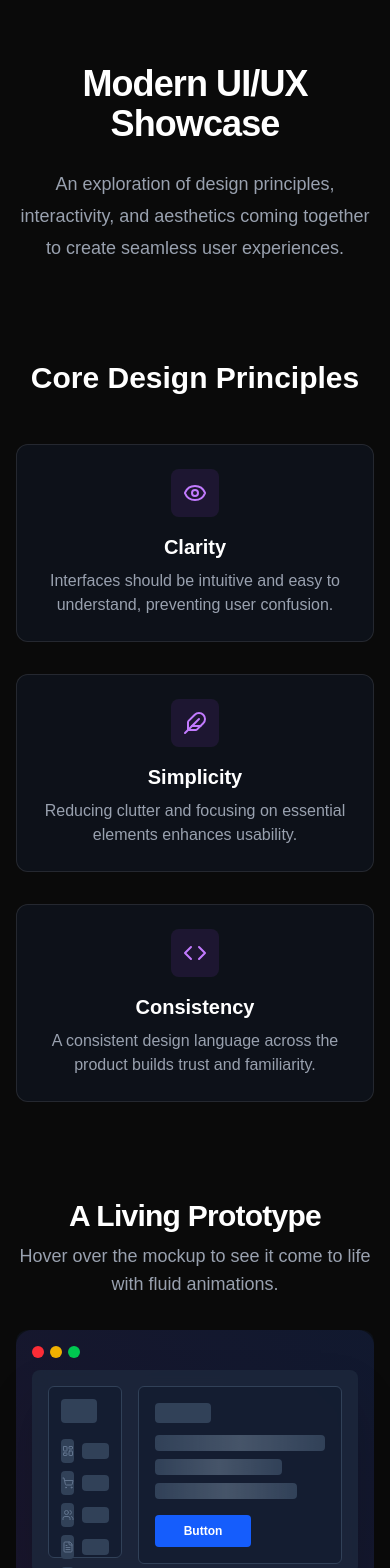
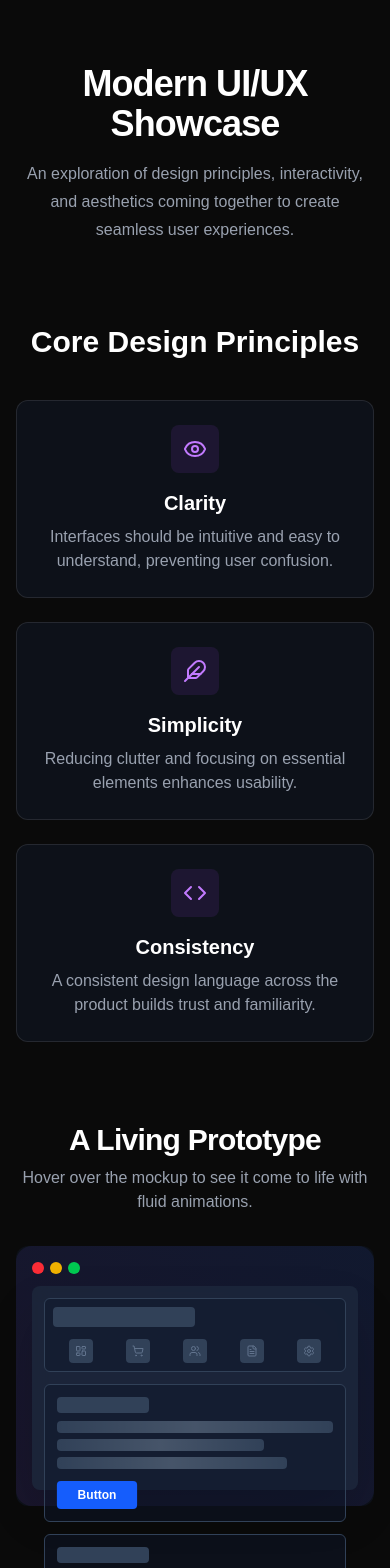
Before and after one commit to majid-dev81/idraxiom, a Next.js app: page /demo-uiux in a window 390 px wide. Shown: the top 1568 px of the page. Built offline with nearby package versions, Linux system fonts and the light colour scheme.

Commit message:
fix: improve mobile responsiveness for demo-uiux and demo-system

```diff
--- a/src/app/demo-system/page.tsx
+++ b/src/app/demo-system/page.tsx
@@ -6,7 +6,8 @@
 import type { FC } from 'react';
 import { motion, type Transition } from 'framer-motion';
 import { Bar, BarChart, CartesianGrid, Line, LineChart, ResponsiveContainer, Tooltip, XAxis, YAxis } from 'recharts';
-import { Layers, Activity, Clock, AlertTriangle, Cpu, Database, Server, ChevronRight } from 'lucide-react';
+// Added ChevronDown for the responsive architecture diagram
+import { Layers, Activity, Clock, AlertTriangle, Cpu, Database, Server, ChevronRight, ChevronDown } from 'lucide-react';
 
 // --- MOCK DATA FOR CHARTS ---
 
@@ -45,10 +46,10 @@
  */
 const KpiCard: FC<KpiCardProps> = ({ title, value, icon: Icon, borderColor }) => (
   <motion.div
-    className="relative p-6 rounded-xl bg-[#161B22] border border-transparent overflow-hidden"
+    // RESPONSIVE CHANGE: Adjusted padding for smaller screens
+    className="relative p-4 sm:p-6 rounded-xl bg-[#161B22] border border-transparent overflow-hidden"
     whileHover={{ y: -5, boxShadow: `0 0 20px ${borderColor}` }}
     style={{
-      // Creates a glowing gradient border effect
       backgroundImage: `
         linear-gradient(to right, #161B22, #161B22),
         linear-gradient(90deg, #00A9FF, #A076F9, #16a34a)
@@ -60,7 +61,8 @@
     <div className="flex items-center justify-between">
       <div>
         <p className="text-gray-400 text-sm">{title}</p>
-        <p className="text-3xl font-bold text-white">{value}</p>
+        {/* RESPONSIVE CHANGE: Adjusted font size for the value */}
+        <p className="text-2xl sm:text-3xl font-bold text-white">{value}</p>
       </div>
       <Icon className="h-8 w-8 text-cyan-400" />
     </div>
@@ -90,10 +92,9 @@
   };
 
   const pulseAnimation = {
-    scale: [1, 1.1, 1],
+    scale: [1, 1.05, 1],
   };
 
-  // Explicitly typing the transition object fixes the TypeScript error.
   const transition: Transition = {
     duration: 2,
     repeat: Infinity,
@@ -104,9 +105,12 @@
     <motion.div
       animate={pulseAnimation}
       transition={{ ...transition, duration: 1.5 }}
-      className="flex items-center"
+      className="flex items-center justify-center" // Centered the arrow
     >
-      <ChevronRight className="h-10 w-10 text-gray-500 mx-2 sm:mx-4" />
+      {/* RESPONSIVE CHANGE: Show a down arrow on mobile screens */}
+      <ChevronDown className="h-8 w-8 text-gray-500 my-1 md:hidden" />
+      {/* RESPONSIVE CHANGE: Show a right arrow on medium screens and up */}
+      <ChevronRight className="h-10 w-10 text-gray-500 mx-2 hidden md:flex" />
     </motion.div>
   );
 
@@ -114,15 +118,20 @@
     <motion.div
       animate={glowAnimation}
       transition={{ ...transition, delay }}
-      className="flex flex-col items-center justify-center text-center p-4 rounded-lg bg-[#161B22] border border-gray-700 w-full"
+      // RESPONSIVE CHANGE: Use flex-row on small screens and flex-col on medium+
+      // This pairs the icon and label horizontally on mobile for better space usage.
+      className="flex flex-row items-center justify-center md:flex-col text-center p-4 rounded-lg bg-[#161B22] border border-gray-700 w-full"
     >
-      <Icon className="h-10 w-10 mb-2 text-cyan-400" />
+      {/* RESPONSIVE CHANGE: Adjusted icon margin */}
+      <Icon className="h-8 w-8 md:h-10 md:w-10 mb-0 md:mb-2 mr-3 md:mr-0 text-cyan-400" />
       <span className="font-semibold text-sm sm:text-base">{label}</span>
     </motion.div>
   );
 
   return (
-    <div className="flex items-center justify-between bg-[#0D1117] p-6 rounded-lg border border-gray-800">
+    // RESPONSIVE CHANGE: Stack vertically on mobile, horizontally on desktop
+    // Added gap for spacing when stacked vertically
+    <div className="flex flex-col md:flex-row items-stretch md:items-center justify-between bg-[#0D1117] p-4 sm:p-6 rounded-lg border border-gray-800 gap-4 md:gap-0">
       <Block icon={Cpu} label="Client" delay={0} />
       <Arrow />
       <Block icon={Server} label="API Gateway" delay={0.5} />
@@ -140,29 +149,31 @@
  * This is the primary component for the /demo-system route.
  */
 export default function SystemAnalysisPage() {
-  // State to simulate changing response time for the alert
   const [avgResponseTime, setAvgResponseTime] = useState(220);
 
-  // A simple toggle to demonstrate the conditional alert
   const toggleLatency = () => {
     setAvgResponseTime(prev => (prev > 500 ? 220 : 650));
   };
 
   return (
     <div className="bg-[#0D1117] min-h-screen text-white p-4 sm:p-6 lg:p-8 font-sans">
-      <div className="max-w-7xl mx-auto space-y-12">
+      {/* RESPONSIVE CHANGE: Increased vertical spacing for better separation */}
+      <div className="max-w-7xl mx-auto space-y-16">
 
         {/* --- HEADER --- */}
         <header className="text-center">
-          <h1 className="text-4xl md:text-5xl font-bold bg-gradient-to-r from-cyan-400 to-purple-600 bg-clip-text text-transparent pb-2">
+          {/* RESPONSIVE CHANGE: Adjusted heading font size for mobile */}
+          <h1 className="text-3xl sm:text-4xl md:text-5xl font-bold bg-gradient-to-r from-cyan-400 to-purple-600 bg-clip-text text-transparent pb-2">
             System Analysis – Demo
           </h1>
-          <p className="text-gray-400 max-w-2xl mx-auto mt-2">
+           {/* RESPONSIVE CHANGE: Adjusted paragraph font size and padding */}
+          <p className="text-gray-400 max-w-2xl mx-auto mt-4 text-base sm:text-lg">
             Analyzing and defining system requirements to build robust and scalable software architecture.
           </p>
         </header>
 
         {/* --- KPI CARDS --- */}
+        {/* This grid was already responsive, no major changes needed here */}
         <section className="grid grid-cols-1 sm:grid-cols-2 lg:grid-cols-4 gap-6">
           <KpiCard title="Active Modules" value="42" icon={Layers} borderColor="rgba(0, 169, 255, 0.5)" />
           <KpiCard title="System Health" value="98%" icon={Activity} borderColor="rgba(22, 163, 74, 0.5)" />
@@ -172,7 +183,7 @@
 
         {/* --- ARCHITECTURE DIAGRAM --- */}
         <section>
-          <h2 className="text-2xl font-bold mb-4">System Architecture</h2>
+          <h2 className="text-2xl sm:text-3xl font-bold mb-4">System Architecture</h2>
           <ArchitectureDiagram />
         </section>
 
@@ -182,17 +193,19 @@
             initial={{ opacity: 0, y: -20 }}
             animate={{ opacity: 1, y: 0, scale: [1, 1.02, 1] }}
             transition={{ repeat: Infinity, duration: 1.5, ease: "easeInOut" }}
-            className="flex items-center justify-center p-4 bg-red-900/50 border border-red-500 rounded-lg"
+            // RESPONSIVE CHANGE: Adjusted text size and padding for mobile
+            className="flex items-center justify-center text-center p-4 bg-red-900/50 border border-red-500 rounded-lg"
           >
-            <AlertTriangle className="h-6 w-6 text-red-400 mr-3" />
-            <p className="font-semibold text-red-300">High Latency Detected on Service B</p>
+            <AlertTriangle className="h-6 w-6 text-red-400 mr-3 flex-shrink-0" />
+            <p className="font-semibold text-red-300 text-sm sm:text-base">High Latency Detected on Service B</p>
           </motion.div>
         )}
 
         {/* --- CHARTS --- */}
+        {/* RESPONSIVE CHANGE: This grid now stacks on mobile and becomes 2-column on large screens. */}
         <section className="grid grid-cols-1 lg:grid-cols-2 gap-8">
           {/* Response Time Chart */}
-          <div className="bg-[#161B22] p-6 rounded-lg border border-gray-800">
+          <div className="bg-[#161B22] p-4 sm:p-6 rounded-lg border border-gray-800">
             <h3 className="text-lg font-semibold mb-4">Response Time (ms)</h3>
             <ResponsiveContainer width="100%" height={300}>
               <LineChart data={responseTimeData}>
@@ -203,8 +216,8 @@
                   </linearGradient>
                 </defs>
                 <CartesianGrid strokeDasharray="3 3" stroke="#374151" />
-                <XAxis dataKey="name" stroke="#9CA3AF" />
-                <YAxis stroke="#9CA3AF" />
+                <XAxis dataKey="name" stroke="#9CA3AF" tick={{ fontSize: 12 }} />
+                <YAxis stroke="#9CA3AF" tick={{ fontSize: 12 }} />
                 <Tooltip contentStyle={{ backgroundColor: '#161B22', border: '1px solid #374151' }} />
                 <Line type="monotone" dataKey="time" stroke="#A076F9" strokeWidth={2} dot={false} />
               </LineChart>
@@ -212,7 +225,7 @@
           </div>
 
           {/* Requests Per Service Chart */}
-          <div className="bg-[#161B22] p-6 rounded-lg border border-gray-800">
+          <div className="bg-[#161B22] p-4 sm:p-6 rounded-lg border border-gray-800">
             <h3 className="text-lg font-semibold mb-4">Requests Handled Per Service</h3>
             <ResponsiveContainer width="100%" height={300}>
               <BarChart data={requestsData}>
@@ -223,8 +236,8 @@
                   </linearGradient>
                 </defs>
                 <CartesianGrid strokeDasharray="3 3" stroke="#374151" />
-                <XAxis dataKey="name" stroke="#9CA3AF" />
-                <YAxis stroke="#9CA3AF" />
+                <XAxis dataKey="name" stroke="#9CA3AF" tick={{ fontSize: 12 }} />
+                <YAxis stroke="#9CA3AF" tick={{ fontSize: 12 }} />
                 <Tooltip contentStyle={{ backgroundColor: '#161B22', border: '1px solid #374151' }} />
                 <Bar dataKey="requests" fill="url(#colorRequests)" />
               </BarChart>
@@ -236,7 +249,7 @@
          <div className="text-center pt-4">
             <button
                 onClick={toggleLatency}
-                className="bg-cyan-600 hover:bg-cyan-700 text-white font-bold py-2 px-4 rounded-lg transition-all"
+                className="bg-cyan-600 hover:bg-cyan-700 text-white font-bold py-3 px-6 rounded-lg transition-all text-base"
             >
                 Toggle High Latency Alert
             </button>
--- a/src/app/demo-uiux/page.tsx
+++ b/src/app/demo-uiux/page.tsx
@@ -12,8 +12,9 @@
 export default function UiUxDemoPage() {
   return (
     <div className="min-h-screen w-full bg-[#0A0A0A] text-white">
-      <main className="container mx-auto px-4 py-16 md:py-24">
-        <div className="flex flex-col items-center gap-24 md:gap-32">
+      {/* IMPROVEMENT: Adjusted vertical padding and gap for better mobile spacing */}
+      <main className="container mx-auto px-4 py-16 sm:px-6 md:py-24">
+        <div className="flex flex-col items-center gap-20 sm:gap-24 md:gap-32">
           <HeroSection />
           <PrinciplesSection />
           <InteractiveWireframeSection />
@@ -35,7 +36,8 @@
         initial={{ opacity: 0, y: 20 }}
         animate={{ opacity: 1, y: 0 }}
         transition={{ duration: 0.5 }}
-        className="text-4xl font-bold tracking-tight text-white sm:text-6xl md:text-7xl"
+        // IMPROVEMENT: Responsive font sizes for the main heading
+        className="text-4xl font-bold tracking-tight text-white sm:text-5xl md:text-6xl lg:text-7xl"
       >
         Modern UI/UX Showcase
       </motion.h1>
@@ -43,7 +45,8 @@
         initial={{ opacity: 0, y: 20 }}
         animate={{ opacity: 1, y: 0 }}
         transition={{ duration: 0.5, delay: 0.2 }}
-        className="mt-6 max-w-2xl text-lg leading-8 text-gray-400"
+        // IMPROVEMENT: Responsive margin, text size, and max-width for the subheading
+        className="mt-4 max-w-md text-base leading-7 text-gray-400 sm:mt-6 sm:max-w-xl sm:text-lg sm:leading-8 md:max-w-2xl"
       >
         An exploration of design principles, interactivity, and aesthetics coming together to create seamless user experiences.
       </motion.p>
@@ -80,16 +83,18 @@
 function PrinciplesSection() {
   return (
     <section className="w-full max-w-5xl">
-      <h2 className="mb-12 text-center text-3xl font-bold md:text-4xl">Core Design Principles</h2>
+      {/* IMPROVEMENT: Responsive heading font size and margin */}
+      <h2 className="mb-10 text-center text-3xl font-bold sm:text-4xl md:mb-12">Core Design Principles</h2>
       <motion.div
         variants={containerVariants}
         initial="hidden"
         whileInView="visible"
         viewport={{ once: true, amount: 0.5 }}
-        className="grid grid-cols-1 gap-8 md:grid-cols-3"
+        className="grid grid-cols-1 gap-6 md:grid-cols-3 md:gap-8"
       >
         {principles.map((p, i) => (
-          <motion.div key={i} variants={itemVariants} className="rounded-xl border border-white/10 bg-gray-900/50 p-6 text-center">
+          // IMPROVEMENT: Responsive padding for the cards
+          <motion.div key={i} variants={itemVariants} className="rounded-xl border border-white/10 bg-gray-900/50 p-6 text-center sm:p-8">
             <div className="mx-auto mb-4 flex h-12 w-12 items-center justify-center rounded-lg bg-purple-500/10">
               <p.icon className="h-6 w-6 text-purple-400" />
             </div>
@@ -108,10 +113,12 @@
 function InteractiveWireframeSection() {
     return (
         <section className="w-full max-w-4xl">
-             <h2 className="mb-2 text-center text-3xl font-bold tracking-tight text-white md:text-4xl">
+             {/* IMPROVEMENT: Responsive heading font size */}
+             <h2 className="mb-2 text-center text-3xl font-bold tracking-tight text-white sm:text-4xl">
                 A Living Prototype
             </h2>
-            <p className="mb-8 text-center text-lg text-gray-400 md:mb-12">
+            {/* IMPROVEMENT: Responsive paragraph font size and margin */}
+            <p className="mb-8 text-center text-base text-gray-400 sm:text-lg md:mb-12">
                 Hover over the mockup to see it come to life with fluid animations.
             </p>
             <InteractiveWireframeDemo />
@@ -127,7 +134,8 @@
         @keyframes shimmer { 0%{background-position:-100% 0} 100%{background-position:100% 0} }
       `}</style>
 
-      <div className="relative w-full rounded-xl bg-gray-900/50 p-4 pt-10 md:p-8 md:pt-12">
+      {/* IMPROVEMENT: Responsive padding for the container */}
+      <div className="relative w-full rounded-xl bg-gray-900/50 p-4 pt-10 sm:p-6 sm:pt-10 md:p-8 md:pt-12">
         <div
           className="absolute inset-0 z-0 h-full w-full rounded-2xl"
           style={{
@@ -147,11 +155,12 @@
           whileInView="visible"
           viewport={{ once: true, amount: 0.3 }}
           whileHover={{ scale: 1.02, transition: { type: 'spring', stiffness: 300 } }}
-          className="relative z-10 aspect-[16/10] w-full rounded-lg bg-slate-800/80 p-4 shadow-2xl shadow-black/30 backdrop-blur-sm"
+          className="relative z-10 aspect-[16/10] w-full rounded-lg bg-slate-800/80 p-3 shadow-2xl shadow-black/30 backdrop-blur-sm sm:p-4"
         >
-          <div className="flex h-full w-full gap-4">
+          {/* IMPROVEMENT: Stacks vertically on mobile, horizontally on larger screens */}
+          <div className="flex h-full w-full flex-col gap-3 sm:flex-row sm:gap-4">
             <Sidebar />
-            <main className="flex flex-1 flex-col gap-4">
+            <main className="flex flex-1 flex-col gap-3 sm:gap-4">
               <ContentBox className="flex-1" delay={0.8} />
               <ContentBox className="flex-1" delay={1.0} />
             </main>
@@ -175,16 +184,19 @@
     <motion.aside
       variants={sidebarVariants}
       whileHover={{ filter: 'drop-shadow(0 0 10px rgba(59, 130, 246, 0.7))' }}
-      className="w-1/4 rounded-md border border-slate-700 bg-slate-900/50 p-3 transition-all duration-300"
+      // IMPROVEMENT: Full width on mobile, fractional width on larger screens.
+      className="w-full rounded-md border border-slate-700 bg-slate-900/50 p-2 transition-all duration-300 sm:w-1/4 sm:p-3"
     >
-      <div className="mb-4 h-6 w-3/4 rounded bg-slate-700" />
-      <ul className="space-y-2">
+      <div className="mb-3 h-5 w-1/2 rounded bg-slate-700 sm:mb-4 sm:h-6 sm:w-3/4" />
+      {/* IMPROVEMENT: On mobile, sidebar items are horizontal. On larger screens, they stack vertically. */}
+      <ul className="flex justify-around sm:flex-col sm:space-y-2">
         {iconMap.map((Icon, i) => (
           <motion.li key={i} variants={itemVariantsSidebar} className="flex items-center gap-2">
             <div className="flex h-6 w-6 items-center justify-center rounded bg-slate-700">
               <Icon className="h-3 w-3 text-slate-500" />
             </div>
-            <div className="h-4 w-full rounded bg-slate-700" />
+            {/* IMPROVEMENT: Hide text label on mobile to save space */}
+            <div className="hidden h-4 w-full rounded bg-slate-700 sm:block" />
           </motion.li>
         ))}
       </ul>
@@ -199,22 +211,22 @@
       animate={{ opacity: 1, y: 0 }}
       transition={{ delay, type: "spring", stiffness: 200, damping: 20 }}
       whileHover={{ filter: 'drop-shadow(0 0 10px rgba(168, 85, 247, 0.6))' }}
-      className={`rounded-md border border-slate-700 bg-slate-900/50 p-4 transition-all duration-300 ${className}`}
+      className={`rounded-md border border-slate-700 bg-slate-900/50 p-3 transition-all duration-300 sm:p-4 ${className}`}
     >
-      <h3 className="mb-3 h-5 w-1/3 rounded bg-slate-700" />
-      <div className="space-y-2">
+      <h3 className="mb-2 h-4 w-1/3 rounded bg-slate-700 sm:mb-3 sm:h-5" />
+      <div className="space-y-1.5 sm:space-y-2">
         <ShimmerText width="w-full" />
         <ShimmerText width="w-3/4" />
         <ShimmerText width="w-5/6" />
       </div>
-      <div className="mt-4"><PulseButton /></div>
+      <div className="mt-3 sm:mt-4"><PulseButton /></div>
     </motion.div>
   );
 }
 
 function ShimmerText({ width }: { width: string }) {
   return (
-    <div className={`h-4 rounded bg-slate-700 ${width} relative overflow-hidden`}>
+    <div className={`h-3 rounded bg-slate-700 sm:h-4 ${width} relative overflow-hidden`}>
       <div className="absolute inset-0 h-full w-full" style={{ background: 'linear-gradient(90deg, transparent, rgba(255, 255, 255, 0.1), transparent)', animation: 'shimmer 2.5s infinite' }} />
     </div>
   );
@@ -225,10 +237,11 @@
     <motion.div
       animate={{ scale: [1, 1.05, 1], boxShadow: ["0 0 0 0 rgba(59, 130, 246, 0.3)", "0 0 0 6px rgba(59, 130, 246, 0)", "0 0 0 0 rgba(59, 130, 246, 0.3)"] }}
       transition={{ duration: 2, ease: 'easeInOut', repeat: Infinity }}
-      className="h-8 w-24 rounded bg-blue-600"
+      className="h-7 w-20 rounded bg-blue-600 sm:h-8 sm:w-24"
     ><div className="flex h-full items-center justify-center text-xs font-semibold text-white">Button</div></motion.div>
   );
 }
+
 
 // ============================================================================
 // 4. Color Palette Section
@@ -244,8 +257,9 @@
 function ColorPaletteSection() {
     return (
         <section className="w-full max-w-5xl">
-            <h2 className="mb-12 text-center text-3xl font-bold md:text-4xl">Project Color Palette</h2>
-            <div className="grid grid-cols-2 gap-4 sm:grid-cols-3 md:grid-cols-5">
+            {/* IMPROVEMENT: Responsive heading font size and margin */}
+            <h2 className="mb-10 text-center text-3xl font-bold sm:text-4xl md:mb-12">Project Color Palette</h2>
+            <div className="grid grid-cols-2 gap-4 sm:grid-cols-3 md:grid-cols-5 md:gap-6">
                 {colors.map((color) => (
                     <ColorSwatch key={color.name} name={color.name} hex={color.hex} />
                 ))}
@@ -267,7 +281,8 @@
         <div className="flex flex-col items-center">
             <motion.div
                 whileHover={{ scale: 1.05, y: -5 }}
-                className="h-24 w-24 rounded-full border-4 border-white/10 shadow-lg"
+                // IMPROVEMENT: Responsive size for color swatches
+                className="h-20 w-20 rounded-full border-4 border-white/10 shadow-lg sm:h-24 sm:w-24"
                 style={{ backgroundColor: hex }}
             />
             <div className="mt-4 text-center">
@@ -287,13 +302,15 @@
 function CtaSection() {
     return (
         <section className="w-full max-w-2xl text-center">
+            {/* IMPROVEMENT: Responsive heading font size */}
             <h2 className="text-3xl font-bold tracking-tight sm:text-4xl">
                 Ready to Build Something Amazing?
             </h2>
-            <p className="mx-auto mt-6 max-w-xl text-lg leading-8 text-gray-300">
+             {/* IMPROVEMENT: Responsive paragraph font size */}
+            <p className="mx-auto mt-4 max-w-xl text-base leading-7 text-gray-300 sm:mt-6 sm:text-lg sm:leading-8">
                 Let&apos;s collaborate to turn your ideas into stunning, high-performance web applications.
             </p>
-            <div className="mt-10 flex items-center justify-center gap-x-6">
+            <div className="mt-8 flex items-center justify-center gap-x-6 sm:mt-10">
                  <motion.button
                     whileHover={{ scale: 1.05 }}
                     whileTap={{ scale: 0.95 }}
```
